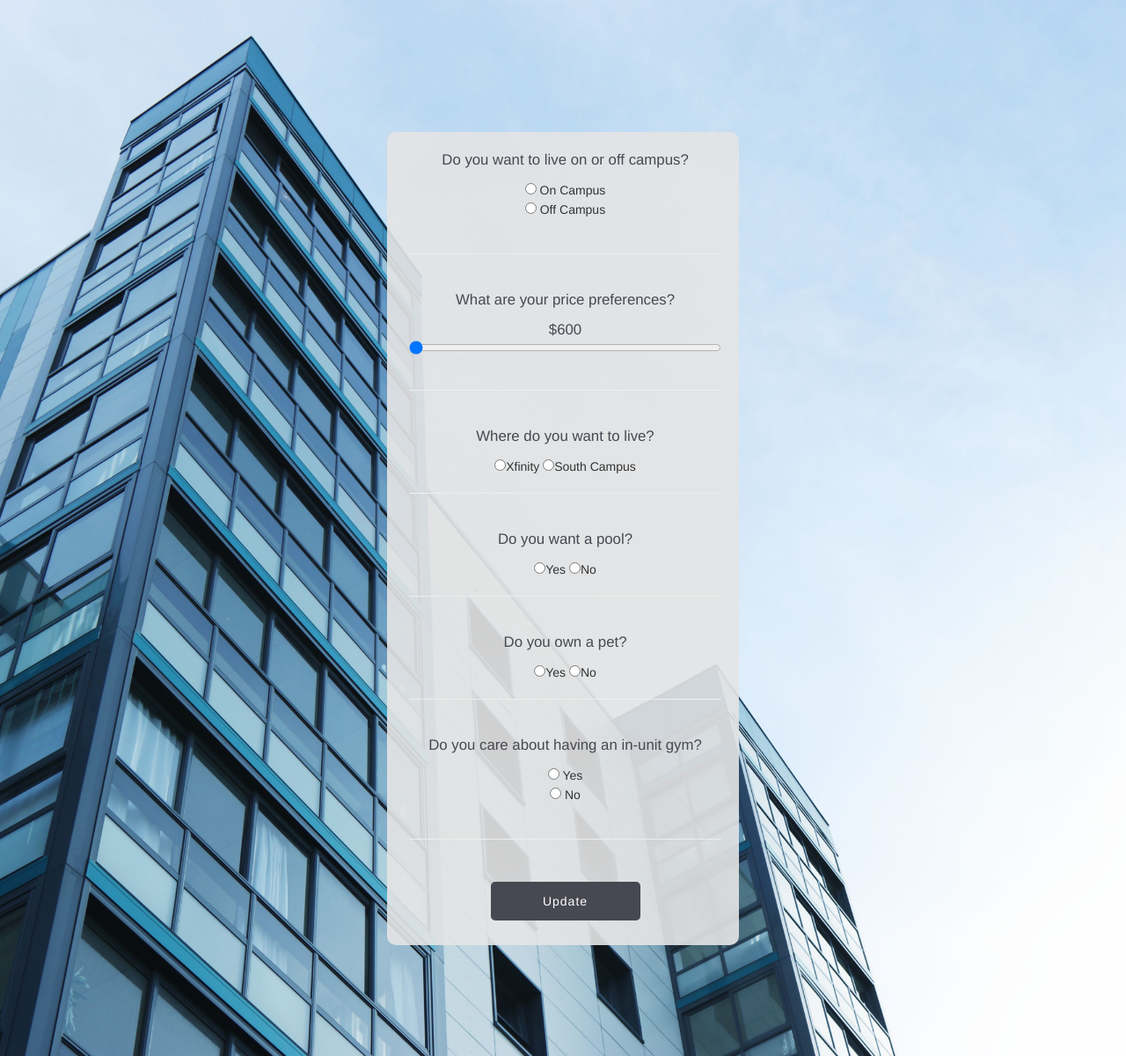
After one commit to mdoxey06/Shell-ter, a PHP site: page /updatePreferences.php in a window 1280 px wide. The commit adds this page. Shown: the whole page at 88% size. Run offline with PHP 8.4, Linux system fonts and the light colour scheme; some libraries are stand-ins or nearby versions.

Commit message:
commit message

```diff
--- a/mainstyle.css
+++ b/mainstyle.css
@@ -1,7 +1,7 @@
 #firstSlide {
 	background-image: url(apartment1.jpeg);
   	background-size: cover;
-  	height: 700px;
+  	height: 1200px;
 	background-repeat: no-repeat;
 	background-position: center;
 }
@@ -9,7 +9,7 @@
 #secondSlide {
 	background-image: url(apartment2.jpeg);
   	background-size: cover;
-  	height: 700px;
+  	height: 1200px;
 	background-repeat: no-repeat;
 	background-position: center;
 }
@@ -17,7 +17,7 @@
 #thirdSlide {
 	background-image: url(apartment3.jpeg);
   	background-size: cover;
-  	height: 700px;
+  	height: 1200px;
 	background-repeat: no-repeat;
 	background-position: center;
 }
@@ -25,7 +25,7 @@
 #fourthSlide {
 	background-image: url(apartment4.jpeg);
   	background-size: cover;
-  	height: 700px;
+  	height: 1200px;
 	background-repeat: no-repeat;
 	background-position: center;
 }
@@ -33,7 +33,7 @@
 #fifthSlide {
 	background-image: url(apartment5.jpeg);
   	background-size: cover;
-  	height: 700px;
+  	height: 1200px;
 	background-repeat: no-repeat;
 	background-position: center;
 }
@@ -41,7 +41,7 @@
 #sixthSlide {
 	background-image: url(apartment6.jpeg);
   	background-size: cover;
-  	height: 700px;
+  	height: 1200px;
 	background-repeat: no-repeat;
 	background-position: center;
 }
@@ -49,9 +49,18 @@
 #registerSlide {
 	background-image: url(register.jpeg);
   	background-size: cover;
-  	height: 700px;
+  	height: 1200px;
 	background-repeat: no-repeat;
 	background-position: center;
+}
+
+#updateSlide {
+	background-image: url(register.jpeg);
+  	background-size: cover;
+  	height: 1200px;
+	background-repeat: no-repeat;
+	background-position: center;
+	width: 100%
 }
 
 
@@ -88,7 +97,7 @@ li {
 }
 
 input[type=button], input[type=submit] {
-	width: 250px;
+	width: 170px;
 	background-color: #474851;
 	color: white;
 	padding: 12px 15px;
--- /dev/null
+++ b/updatePreferences.php
@@ -0,0 +1,75 @@
+<?php
+
+	require_once("buildPage.php");
+
+	session_start();
+
+
+	if(isset($_POST["yesPet"])) {
+		$pets = 1;
+	} else {
+		$pets = 0;
+	}
+
+	$_SESSION['pets']=$pets;
+
+
+	$topPart = <<<EOBODY
+	<form action="updated.php" method="post">
+        <div class="outer-div" id="updateSlide">
+
+           	<div class="inner-div">
+				<p>Do you want to live on or off campus?</p>
+		        <input type="radio" name="location" value="On Campus" onclick="location.href = 'http://reslife.umd.edu/';"> On Campus<br>
+		        <input type="radio" name="location" value="Off Campus"> Off Campus <br>
+				<br>
+				<hr noshade>
+				<br>
+				<p>What are your price preferences?</p>
+				<span id="range">$600</span>
+                    <input type="range" name="price" id="points" value="700" min="700" max="1800" onchange="showValue(this.value)" />
+                         <script type="text/javascript">
+                            function showValue(newValue) {
+                            	document.getElementById("range").innerHTML="$"+newValue;
+                            }
+                        </script>
+				<br>
+				<hr noshade>
+				<br>
+				<p>Where do you want to live?</p>
+                    <input type="radio" name="spec" value="xfinity Side">Xfinity
+                    <input type="radio" name="spec" value="southCampus">South Campus
+				<br>
+				<hr noshade>
+				<br>
+				 <p>Do you want a pool?</p>
+                <input type="radio" name="pool" value="1">Yes
+                <input type="radio" name="pool" value="0">No
+				<br>
+				<hr noshade>
+				<br>
+				 <p>Do you own a pet?</p>
+                <input type="radio" name="pet" value="1">Yes
+                <input type="radio" name="pet" value="0">No
+				<br>
+				<hr noshade>
+				<br>
+				<p>Do you care about having an in-unit gym?</p>
+                <input type="radio" name="gym" value="1"> Yes<br>
+                <input type="radio" name="gym" value="0"> No<br>
+				<br>
+				<hr noshade>
+				<br>
+				<input type="submit" name="Update" value="Update">
+            </div>
+        </div>
+	</form>
+
+EOBODY;
+	$body = $topPart;
+	$title = "SignUp6";
+	$page = generatePage($body,$title);
+
+	echo $page;
+
+?>
```
Also changed, not shown: updated.php (+11 -16 lines).
